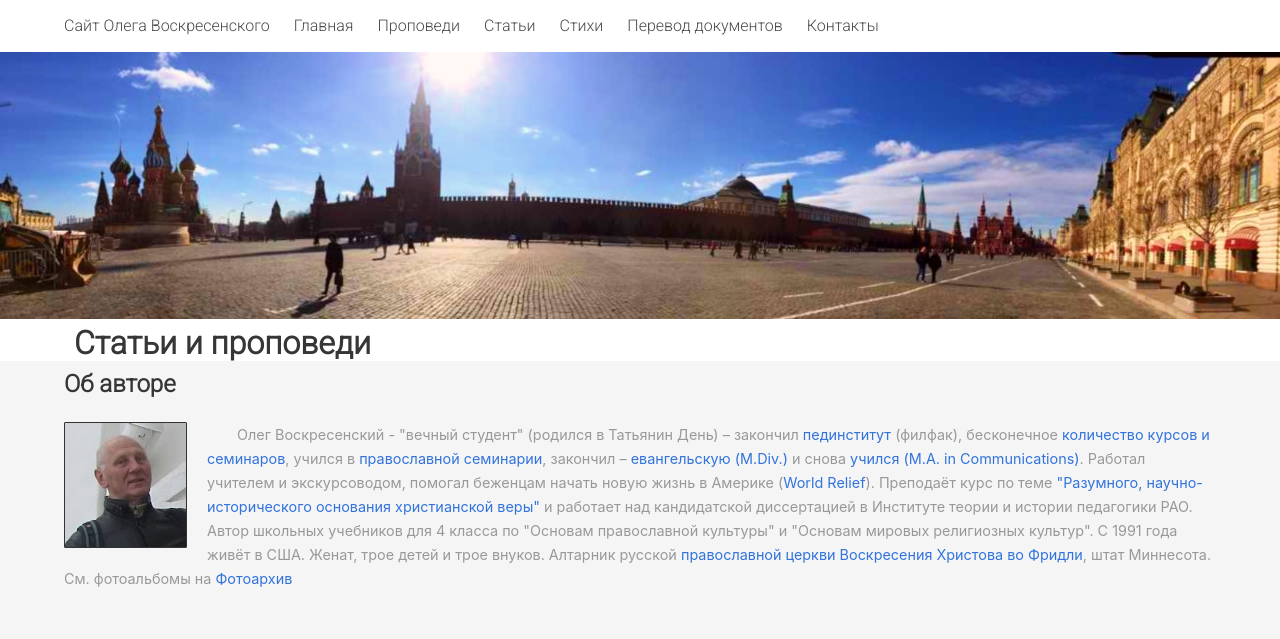
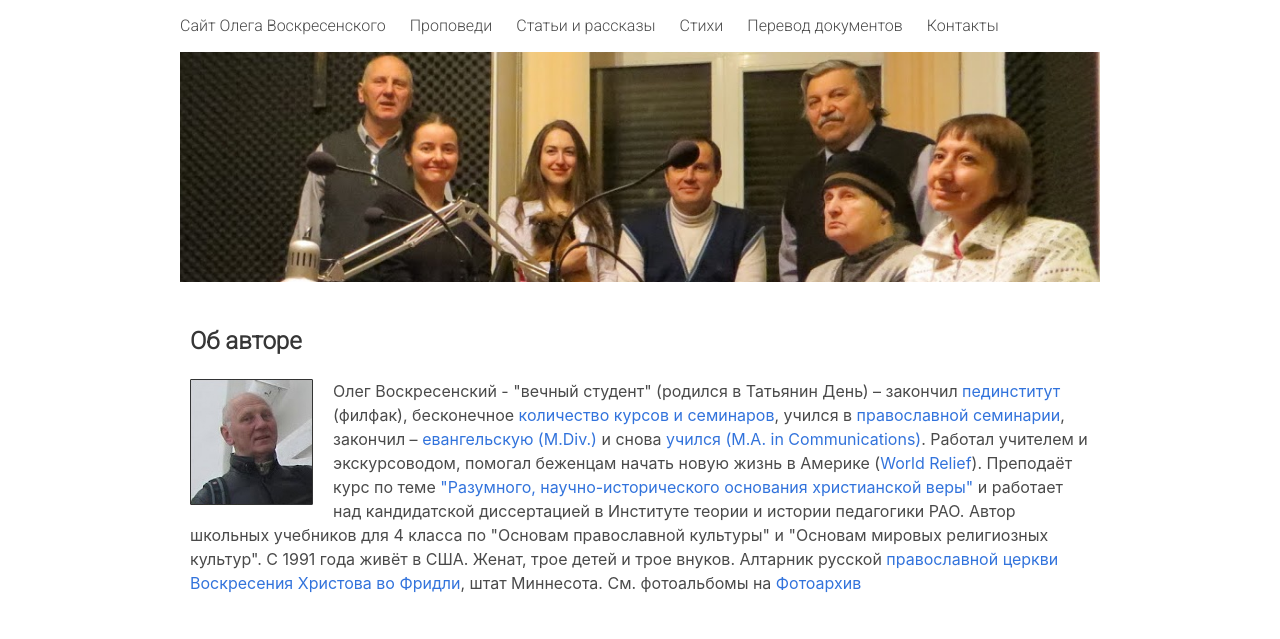
Before and after one commit to aaksionau/voskres, a Django app: page / in a window 1280 px wide. Shown: the top 639 px of the page. Run offline with Django 3.2, Linux system fonts and the light colour scheme; data that the repository does not hold is empty; some libraries are stand-ins or nearby versions.

Commit message:
visual changes

```diff
--- a/voskres/pages/models.py
+++ b/voskres/pages/models.py
@@ -4,9 +4,9 @@ from django.urls import reverse
 
 class BlogPost(models.Model):
     BLOGPOST_TYPES = (
-        ('sermon', 'Проповедь'),
-        ('article', 'Статья'),
-        ('poem', 'Стих'),
+        ('sermon', 'Проповеди'),
+        ('article', 'Статьи и рассказы'),
+        ('poem', 'Стихи'),
     )
     title = models.CharField(max_length=200)
     description = models.TextField(null=True, blank=True)
--- a/voskres/pages/templates/pages/blogpost_detail.html
+++ b/voskres/pages/templates/pages/blogpost_detail.html
@@ -2,8 +2,6 @@
 {% load static %}
 
 {% block content %}
-<main class="container">
 <h4 class="title is-4">{{blogpost.title}}</h4>
 <div>{{blogpost.description|safe}}</div>
-</main>
 {% endblock content %}
--- a/voskres/pages/templates/pages/blogpost_list.html
+++ b/voskres/pages/templates/pages/blogpost_list.html
@@ -2,8 +2,7 @@
 {% load static %}
 
 {% block content %}
-<div class="container">
-    <h1 class="title is-2">Записи</h1>
+    <h3 class="title is-3">{{blogposts.0.get_post_type_display}}</h3>
     {% for blogpost in blogposts %}
       {% include 'pages/blogpost.html' with blogpost=blogpost %}
     {% endfor %}
@@ -25,5 +24,4 @@
             </li>
         </ul>
     </nav>
-</div>
 {% endblock content %}
--- a/voskres/pages/templates/pages/home.html
+++ b/voskres/pages/templates/pages/home.html
@@ -2,17 +2,7 @@
 {% load static %}
 
 {% block content %}
-  <main class="container">
-      <h1 class="title">
-        Статьи и проповеди
-      </h1>
-    </div>
-    {% for blogpost in blogposts %}
-      {% include 'pages/blogpost.html' with blogpost=blogpost %}
-    {% endfor %}
-</main>
-    <footer>
-      <div class="container">
+
         <h4 class="title is-4">Об авторе</h4>
         <img src="{% static 'img/oleg.jpg'%}" class="author"/>
         <p class="is-inline">Олег Воскресенский - "вечный студент" (родился в Татьянин День) – закончил <a href="http://www.mpgu.ru/">пединститут</a>
@@ -25,6 +15,5 @@
           Автор школьных учебников для 4 класса по "Основам православной культуры" и "Основам мировых религиозных культур".
           С 1991 года живёт в США. Женат, трое детей и трое внуков. Алтарник русской <a href="http://www.resurrectionskete.org/">
           православной церкви Воскресения Христова во Фридли</a>, штат Миннесота. См. фотоальбомы на <a href="http://www.resurrectionskete.org/">Фотоархив</a></p>
-      </div>
-    </footer>
+
 {% endblock content %}
--- a/voskres/pages/views.py
+++ b/voskres/pages/views.py
@@ -10,8 +10,7 @@ from .forms import FeedbackForm
 
 class HomePageView(View):
     def get(self, request):
-        blogposts = BlogPost.objects.all()[:7]
-        return render(request, 'pages/home.html', {'blogposts': blogposts})
+        return render(request, 'pages/home.html')
 
 
 class BlogPostDetailView(DetailView):
--- a/voskres/static/css/site.css
+++ b/voskres/static/css/site.css
@@ -12,7 +12,7 @@ main {
   padding-left: 30px;
 }
 p {
-  padding: 10px 30px;
+  padding: 10px 0;
 }
 h1,
 h2,
--- a/voskres/templates/base.html
+++ b/voskres/templates/base.html
@@ -10,12 +10,21 @@
     <link rel="stylesheet" href="{% static 'css/site.css' %}" />
     <link href="https://fonts.googleapis.com/css2?family=Roboto:wght@300&display=swap" rel="stylesheet">
     <script defer src="https://use.fontawesome.com/releases/v5.3.1/js/all.js"></script>
+    <style>
+      .fullpage{
+        max-width: 920px;
+      }
+    </style>
   </head>
   <body>
+  <div class="container fullpage">
         {% include 'navigation.html' %}
         <img src="{% static 'img/main_photo.jpg'%}"/>
+        <main style="margin-top: 40px">
         {% block content %}
         {% endblock content %}
+        </main>
+  </div>
         <script>
           document.addEventListener('DOMContentLoaded', () => {
 
--- a/voskres/templates/navigation.html
+++ b/voskres/templates/navigation.html
@@ -1,5 +1,4 @@
-<div class="container">
-  <nav class="navbar" role="navigation" aria-label="main navigation">
+ <nav class="navbar" role="navigation" aria-label="main navigation">
     <div class="navbar-brand">
       <a class="navbar-item" href="http://voskres.net">
         Сайт Олега Воскресенского
@@ -14,15 +13,11 @@
 
     <div id="navbarBasicExample" class="navbar-menu">
       <div class="navbar-start">
-        <a class="navbar-item" href="/">
-          Главная
-        </a>
-
         <a class="navbar-item" href="/blogposts/sermons">
           Проповеди
         </a>
         <a class="navbar-item" href="/blogposts/articles">
-          Статьи
+          Статьи и рассказы
         </a>
         <a class="navbar-item" href="/blogposts/poems">
           Стихи
@@ -35,5 +30,4 @@
         </a>
       </div>
     </div>
-  </nav>
-</div>
+</nav>
```
Also changed, not shown: voskres/pages/migrations/0001_initial.py, voskres/pages/migrations/0002_auto_20200523_2034.py (deleted), voskres/pages/migrations/0003_auto_20200531_1304.py (deleted), voskres/pages/migrations/0004_auto_20200601_2222.py (deleted), voskres/pages/migrations/0005_auto_20200606_1807.py (deleted), voskres/static/img/main_photo.jpg, 2 other files.
